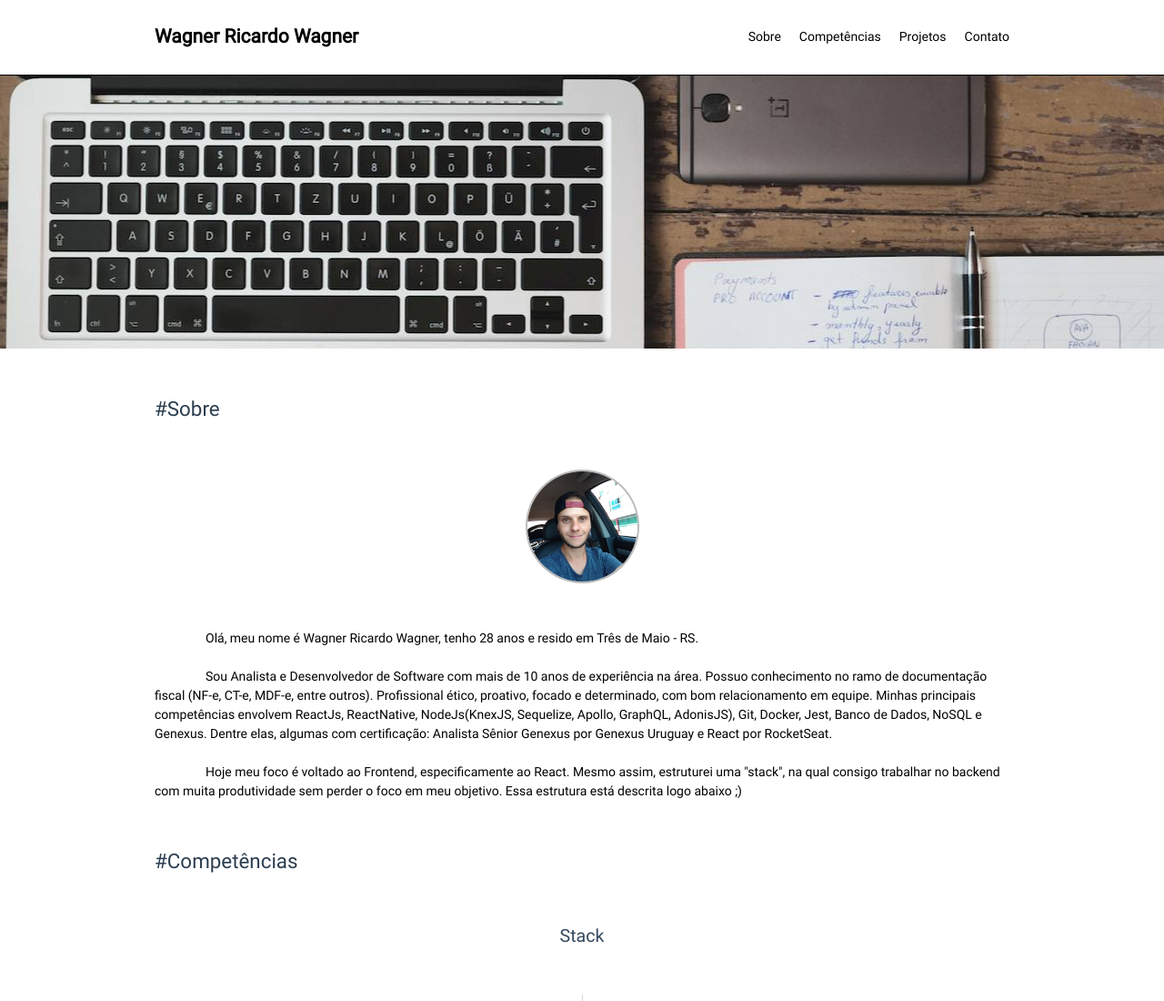
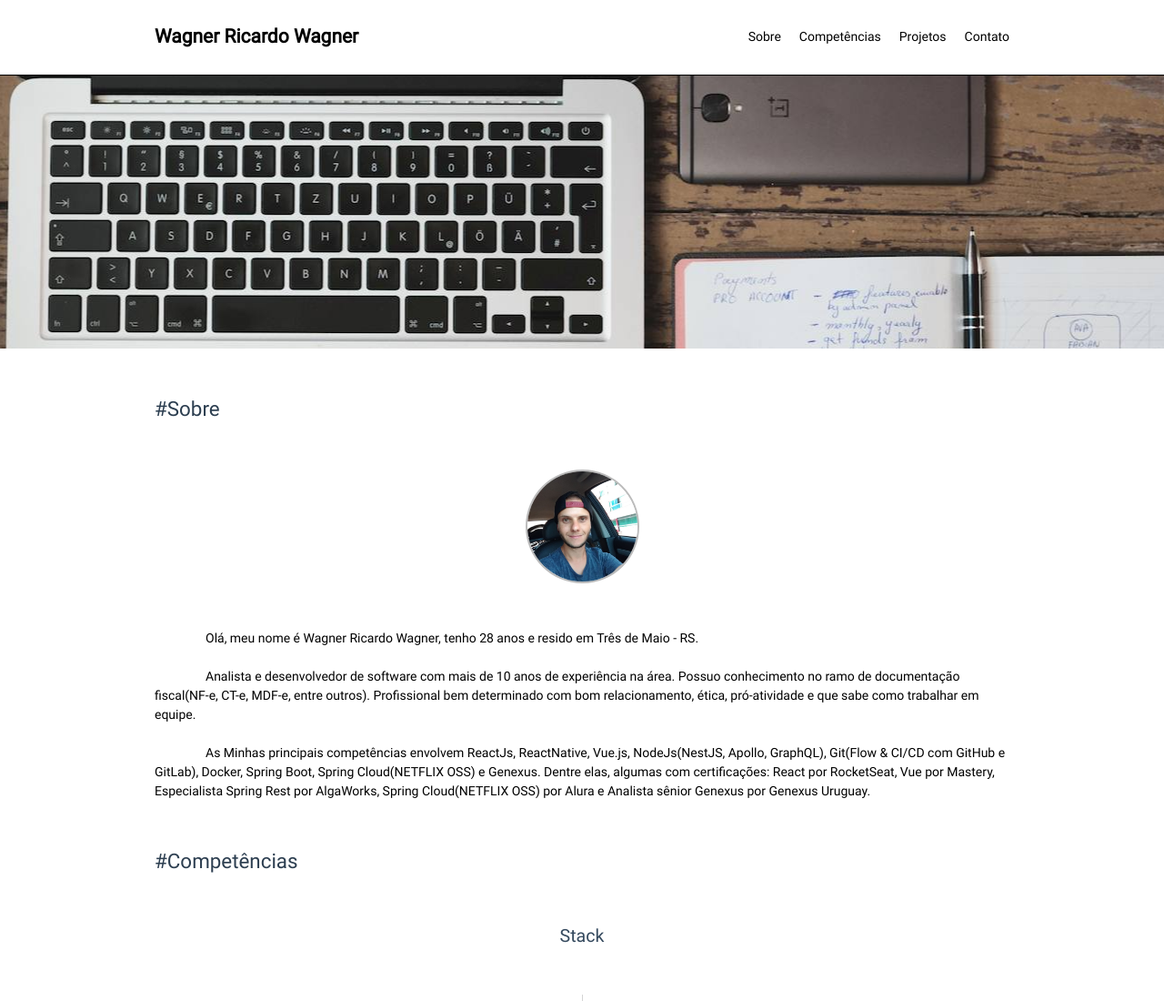
Before and after one commit to wagnerww/Portfolio-profissional, a Gatsby site: page / in a window 1280 px wide. Shown: the top 1100 px of the page at 91% size. Built offline with nearby package versions, Linux system fonts and the light colour scheme; Gatsby itself is replaced by a stand-in of ours.

Commit message:
new features for profile

```diff
--- a/src/components/Sobre/index.js
+++ b/src/components/Sobre/index.js
@@ -17,22 +17,20 @@ const Sobre = () => (
         </p>
         <br />
         <p>
-          Sou Analista e Desenvolvedor de Software com mais de 10 anos de
+          Analista e desenvolvedor de software com mais de 10 anos de
           experiência na área. Possuo conhecimento no ramo de documentação
-          fiscal (NF-e, CT-e, MDF-e, entre outros). Profissional ético,
-          proativo, focado e determinado, com bom relacionamento em equipe.
-          Minhas principais competências envolvem ReactJs, ReactNative,
-          NodeJs(KnexJS, Sequelize, Apollo, GraphQL, AdonisJS), Git, Docker,
-          Jest, Banco de Dados, NoSQL e Genexus. Dentre elas, algumas com
-          certificação: Analista Sênior Genexus por Genexus Uruguay e React por
-          RocketSeat.
+          fiscal(NF-e, CT-e, MDF-e, entre outros). Profissional bem determinado
+          com bom relacionamento, ética, pró-atividade e que sabe como trabalhar
+          em equipe.
         </p>
         <br />
         <p>
-          Hoje meu foco é voltado ao Frontend, especificamente ao React. Mesmo
-          assim, estruturei uma "stack", na qual consigo trabalhar no backend
-          com muita produtividade sem perder o foco em meu objetivo. Essa
-          estrutura está descrita logo abaixo ;)
+          As Minhas principais competências envolvem ReactJs, ReactNative,
+          Vue.js, NodeJs(NestJS, Apollo, GraphQL), Git(Flow & CI/CD com GitHub e
+          GitLab), Docker, Spring Boot, Spring Cloud(NETFLIX OSS) e Genexus.
+          Dentre elas, algumas com certificações: React por RocketSeat, Vue por
+          Mastery, Especialista Spring Rest por AlgaWorks, Spring Cloud(NETFLIX
+          OSS) por Alura e Analista sênior Genexus por Genexus Uruguay.
         </p>
       </div>
     </div>
```
